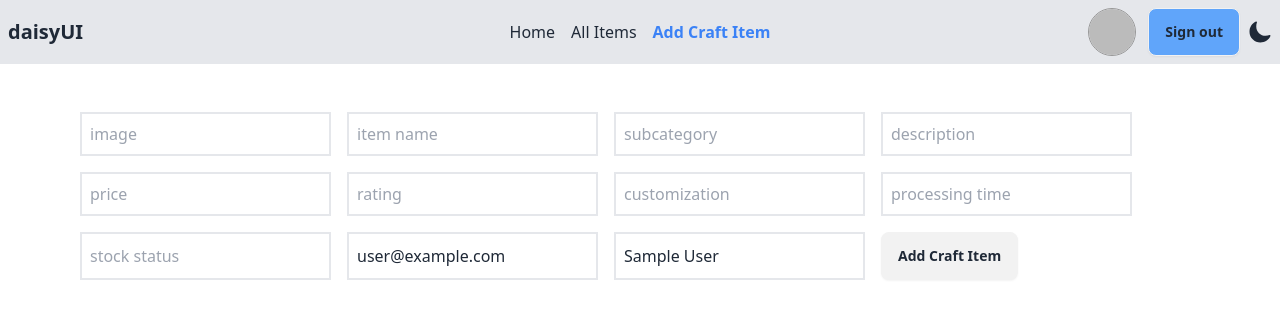
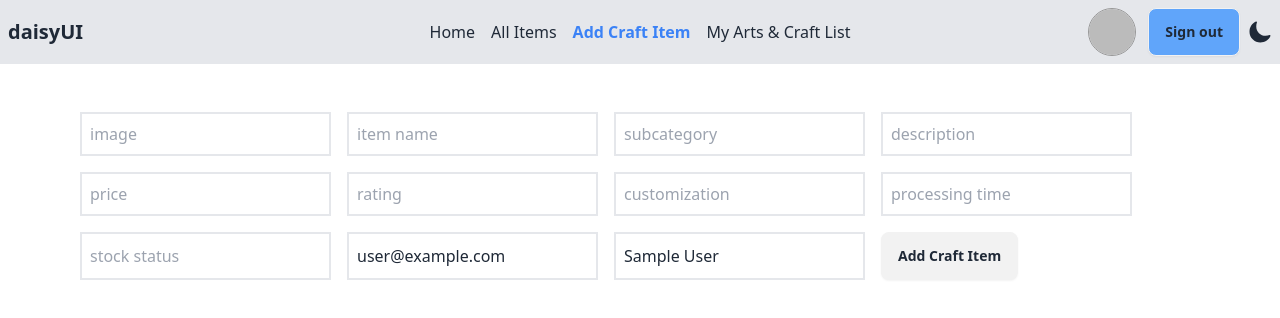
Before and after one commit to Hossain-Md-Shahriar/artNest-client-side, a React (Vite) app: page /addItem in a window 1280 px wide. Shown: the top 318 px of the page. Built offline with nearby package versions, Linux system fonts and the light colour scheme; no server answers; sample sign-in values are in the browser's storage.

Commit message:
my list page added and data fetched

```diff
--- a/src/Pages/AddItem.jsx
+++ b/src/Pages/AddItem.jsx
@@ -55,6 +55,7 @@ const AddItem = () => {
             showConfirmButton: false,
             timer: 1500,
           });
+          e.target.reset();
         }
       });
   };
--- a/src/Pages/Login.jsx
+++ b/src/Pages/Login.jsx
@@ -22,7 +22,6 @@ const Login = () => {
         console.log(result.user);
         e.target.reset();
         toast.success("Logged In Successfully!");
-        navigate("/");
       })
       .catch((error) => {
         console.error(error);
--- /dev/null
+++ b/src/Pages/MyList.jsx
@@ -0,0 +1,30 @@
+import { useContext, useState } from "react";
+import { useLoaderData } from "react-router-dom";
+import { AuthContext } from "../providers/AuthProvider";
+
+const MyList = () => {
+  const { user } = useContext(AuthContext);
+  const loadedCrafts = useLoaderData();
+  const myCrafts = loadedCrafts.filter((craft) => craft?.email === user?.email);
+  const [crafts, setCrafts] = useState(myCrafts);
+
+  return (
+    <div className="max-w-6xl mx-auto py-28">
+      <div className="mx-4">
+        <div className="grid grid-cols-2 gap-5">
+            {
+                crafts.map(craft => (
+                    <div key={craft._id} className="border-2 p-5">
+                        <h3 className="text-2xl mb-4">Item Name: {craft.image}</h3>
+                        <button className="btn btn-success mr-4">Update</button>
+                        <button className="btn btn-error">Delete</button>
+                    </div>
+                ))
+            }
+        </div>
+      </div>
+    </div>
+  );
+};
+
+export default MyList;
--- a/src/components/Navbar.jsx
+++ b/src/components/Navbar.jsx
@@ -63,6 +63,20 @@ const Navbar = () => {
               }
             >
               Add Craft Item
+            </NavLink>
+          </li>
+          <li>
+            <NavLink
+              to="/myList"
+              className={({ isActive }) =>
+                `hover:underline underline-offset-2 ${
+                  isActive
+                    ? "font-semibold text-blue-500"
+                    : "font-normal dark:text-white"
+                }`
+              }
+            >
+              My Arts & Craft List
             </NavLink>
           </li>
         </>
--- a/src/routes/Routes.jsx
+++ b/src/routes/Routes.jsx
@@ -8,6 +8,7 @@ import AddItem from "../Pages/AddItem";
 import PrivateRoute from "./PrivateRoute";
 import { baseURL } from "../utility/base_url";
 import ItemDetails from "../Pages/ItemDetails";
+import MyList from "../Pages/MyList";
 
 const router = createBrowserRouter([
   {
@@ -44,6 +45,15 @@ const router = createBrowserRouter([
           </PrivateRoute>
         ),
       },
+      {
+        path: "/myList",
+        element: (
+          <PrivateRoute>
+            <MyList />
+          </PrivateRoute>
+        ),
+        loader: () => fetch(`${baseURL}/crafts`),
+      },
     ],
   },
 ]);
```
